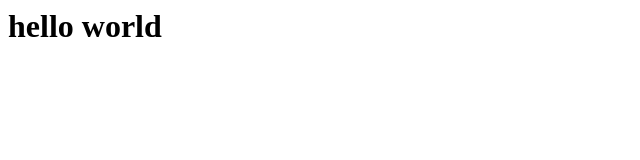
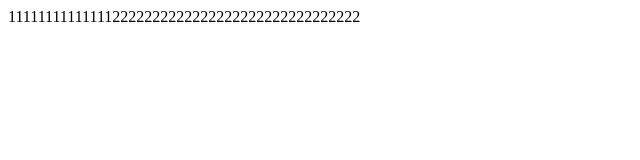
Before and after one commit to dongyang888/test, a plain HTML site: page index.html in a window 1280 px wide. Shown: the whole page, without its empty margins (0-640 px from the left). Drawn offline with Linux system fonts and the light colour scheme.

Commit message:
Update index.html

```diff
--- a/index.html
+++ b/index.html
@@ -1 +1 @@
-<h1>hello world</h1>
+111111111111112222222222222222222222222222222
```
